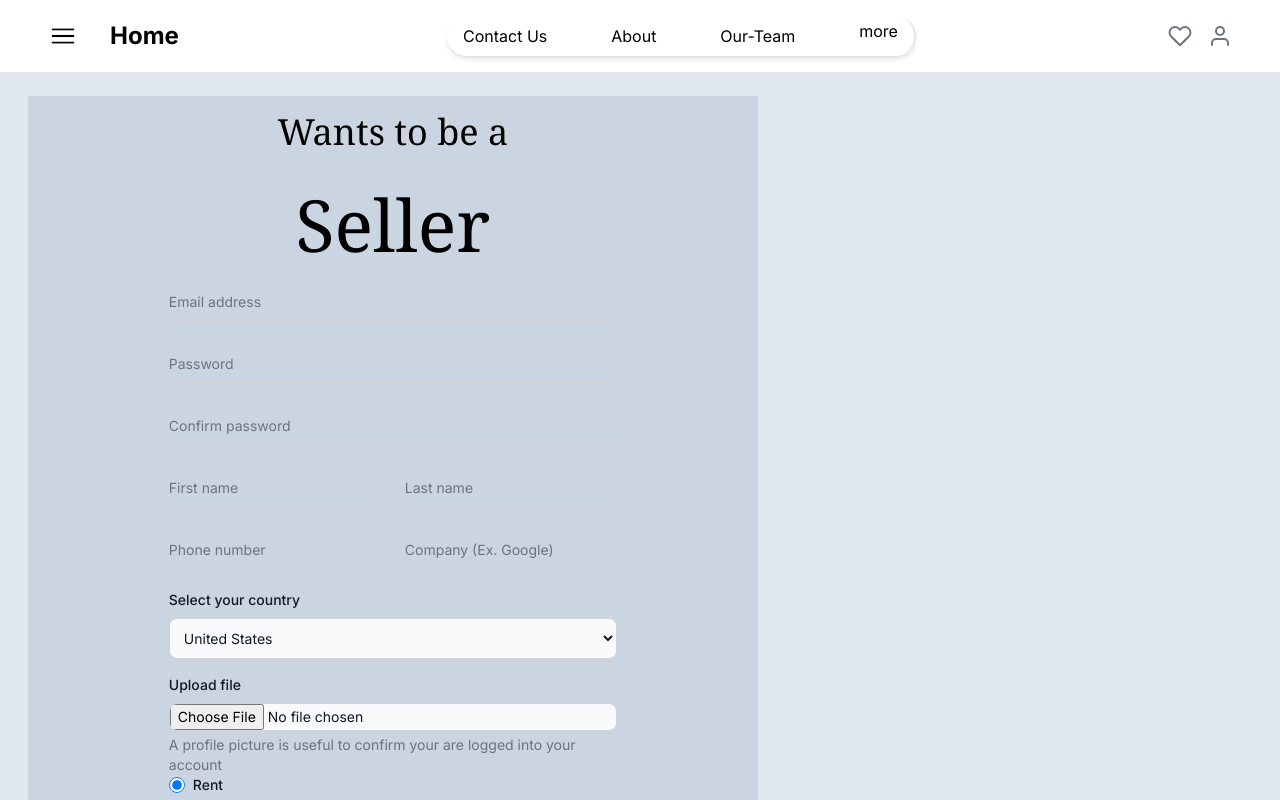
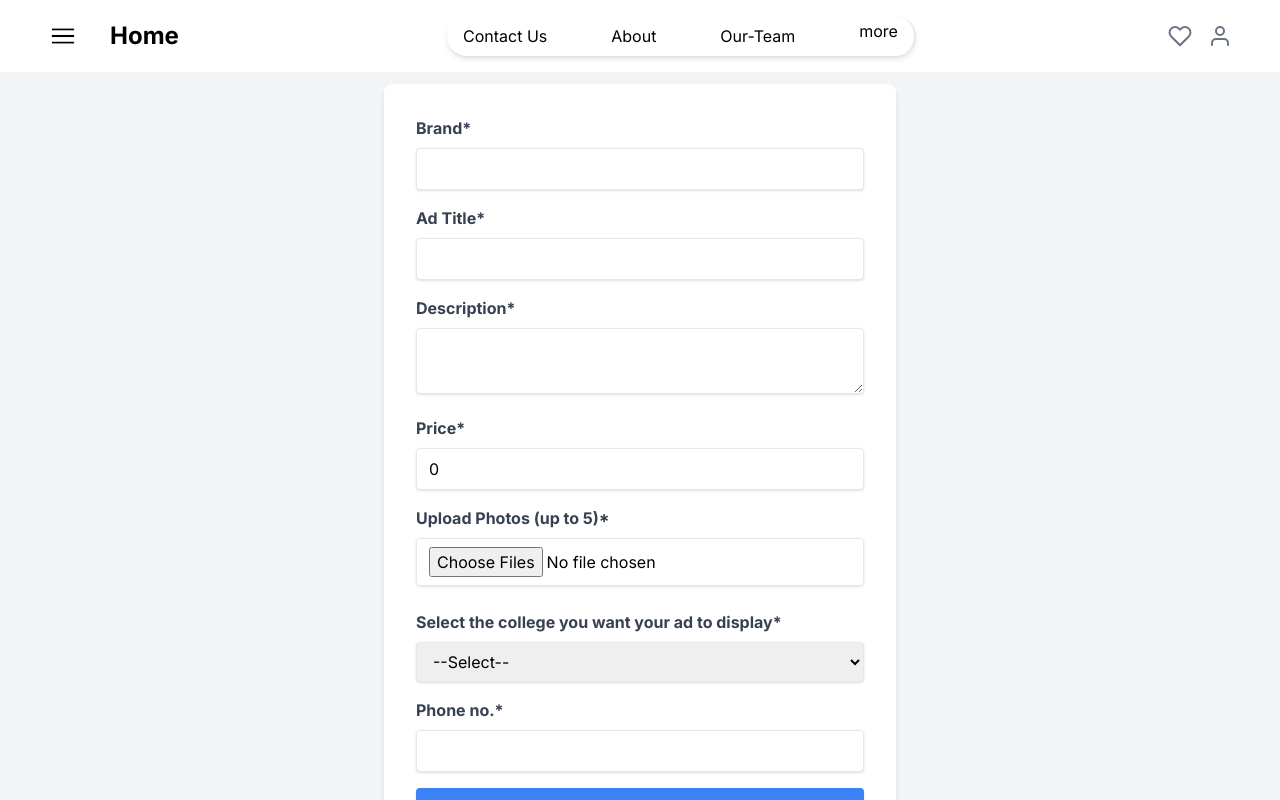
Before and after one commit to AdityaSingh772/RentKaro1.0, a Next.js app: page /sell in a window 1280 px wide. Shown: the top 800 px of the page. Built offline with nearby package versions, Linux system fonts and the light colour scheme.

Commit message:
Seller form updated with better ui and for uploading images

```diff
--- a/src/app/sell/page.tsx
+++ b/src/app/sell/page.tsx
@@ -1,175 +1,182 @@
-import React from 'react'
-import Image from 'next/image'
+"use client"
+import React, { useState } from 'react';
+import axios from 'axios';
 
-const SellPage = () => {
+interface FormState {
+  brand: string;
+  title: string;
+  description: string;
+  price: number;
+  photos: File[];
+  college: string;
+  phone:string;
+}
+
+const PostAdForm: React.FC = () => {
+  const [formState, setFormState] = useState<FormState>({
+    brand: '',
+    title: '',
+    description: '',
+    price: 0,
+    photos: [],
+    college: '',
+    phone:'',
+  });
+
+  const [previewPhotos, setPreviewPhotos] = useState<string[]>([]);
+
+  const handleChange = (e: React.ChangeEvent<HTMLInputElement | HTMLTextAreaElement | HTMLSelectElement>) => {
+    const { name, value } = e.target;
+    setFormState({
+      ...formState,
+      [name]: value
+    });
+  };
+
+  const handlePhotoChange = (e: React.ChangeEvent<HTMLInputElement>) => {
+    const files = e.target.files;
+    if (files) {
+      const fileArray = Array.from(files);
+      setFormState({
+        ...formState,
+        photos: fileArray
+      });
+
+      // photo dikhane ke liye
+      const previewArray = fileArray.map(file => URL.createObjectURL(file));
+      setPreviewPhotos(previewArray);
+    }
+  };
+
+  const handleSubmit = async (e: React.FormEvent) => {
+    e.preventDefault();
+
+    const formData = new FormData();
+    formData.append('brand', formState.brand);
+    formData.append('title', formState.title);
+    formData.append('description', formState.description);
+    formData.append('price', formState.price.toString());
+    formData.append('college', formState.college);
+    formData.append('phone', formState.phone);
+
+    formState.photos.forEach(photo => {
+      formData.append('photos', photo);
+    });
+
+    try {
+      const response = await axios.post('http://localhost:5000/productadmin', formData, {
+        headers: {
+          'Content-Type': 'multipart/form-data'
+        }
+      });
+      console.log('Response:', response.data);
+      // Handle success (e.g., clear the form, show a success message)
+    } catch (error) {
+      console.error('Error uploading form:', error);
+      // Handle error (e.g., show an error message)
+    }
+  };
+
   return (
-    <div className="container flex flex-row justify-center h-fit w-full bg-slate-200 p-6 border-y-slate-800">
-          <div className="container  mx-1 bg-slate-300 h-fit w-3/5 flex flex-col justify-start items-center gap-5">
-                <h1 className="text-4xl font-serif font-normal my-4">Wants to be a</h1>
-                <h1 className="text-7xl font-serif font-normal">Seller</h1>
-                <form className="max-w-md mx-auto">
-      <div className="relative z-0 w-full mb-5 group">
-        <input
-          type="email"
-          name="floating_email"
-          id="floating_email"
-          className="block py-2.5 px-0 w-full text-sm text-gray-900 bg-transparent border-0 border-b-2 border-gray-300 appearance-none dark:text-white dark:border-gray-600 dark:focus:border-blue-500 focus:outline-none focus:ring-0 focus:border-blue-600 peer"
-          placeholder=" "
-          required
-        />
-        <label
-          htmlFor="floating_email"
-          className="peer-focus:font-medium absolute text-sm text-gray-500 dark:text-gray-400 duration-300 transform -translate-y-6 scale-75 top-3 -z-10 origin-[0] peer-focus:start-0 rtl:peer-focus:translate-x-1/4 peer-focus:text-blue-600 peer-focus:dark:text-blue-500 peer-placeholder-shown:scale-100 peer-placeholder-shown:translate-y-0 peer-focus:scale-75 peer-focus:-translate-y-6"
-        >
-          Email address
-        </label>
-      </div>
-      <div className="relative z-0 w-full mb-5 group">
-        <input
-          type="password"
-          name="floating_password"
-          id="floating_password"
-          className="block py-2.5 px-0 w-full text-sm text-gray-900 bg-transparent border-0 border-b-2 border-gray-300 appearance-none dark:text-white dark:border-gray-600 dark:focus:border-blue-500 focus:outline-none focus:ring-0 focus:border-blue-600 peer"
-          placeholder=" "
-          required
-        />
-        <label
-          htmlFor="floating_password"
-          className="peer-focus:font-medium absolute text-sm text-gray-500 dark:text-gray-400 duration-300 transform -translate-y-6 scale-75 top-3 -z-10 origin-[0] peer-focus:start-0 rtl:peer-focus:translate-x-1/4 peer-focus:text-blue-600 peer-focus:dark:text-blue-500 peer-placeholder-shown:scale-100 peer-placeholder-shown:translate-y-0 peer-focus:scale-75 peer-focus:-translate-y-6"
-        >
-          Password
-        </label>
-      </div>
-      <div className="relative z-0 w-full mb-5 group">
-        <input
-          type="password"
-          name="repeat_password"
-          id="floating_repeat_password"
-          className="block py-2.5 px-0 w-full text-sm text-gray-900 bg-transparent border-0 border-b-2 border-gray-300 appearance-none dark:text-white dark:border-gray-600 dark:focus:border-blue-500 focus:outline-none focus:ring-0 focus:border-blue-600 peer"
-          placeholder=" "
-          required
-        />
-        <label
-          htmlFor="floating_repeat_password"
-          className="peer-focus:font-medium absolute text-sm text-gray-500 dark:text-gray-400 duration-300 transform -translate-y-6 scale-75 top-3 -z-10 origin-[0] peer-focus:start-0 rtl:peer-focus:translate-x-1/4 peer-focus:text-blue-600 peer-focus:dark:text-blue-500 peer-placeholder-shown:scale-100 peer-placeholder-shown:translate-y-0 peer-focus:scale-75 peer-focus:-translate-y-6"
-        >
-          Confirm password
-        </label>
-      </div>
-      <div className="grid md:grid-cols-2 md:gap-6">
-        <div className="relative z-0 w-full mb-5 group">
+    <div className="flex justify-center items-center min-h-screen bg-gray-100">
+      <form onSubmit={handleSubmit} className="w-full max-w-lg bg-white p-8 rounded-lg shadow-md">
+        <div className="mb-4">
+          <label className="block text-gray-700 font-bold mb-2">Brand*</label>
           <input
             type="text"
-            name="floating_first_name"
-            id="floating_first_name"
-            className="block py-2.5 px-0 w-full text-sm text-gray-900 bg-transparent border-0 border-b-2 border-gray-300 appearance-none dark:text-white dark:border-gray-600 dark:focus:border-blue-500 focus:outline-none focus:ring-0 focus:border-blue-600 peer"
-            placeholder=" "
+            name="brand"
+            value={formState.brand}
+
+            onChange={handleChange}
             required
+            className="w-full px-3 py-2 border rounded shadow focus:outline-none focus:ring-2 focus:ring-blue-500"
           />
-          <label
-            htmlFor="floating_first_name"
-            className="peer-focus:font-medium absolute text-sm text-gray-500 dark:text-gray-400 duration-300 transform -translate-y-6 scale-75 top-3 -z-10 origin-[0] peer-focus:start-0 rtl:peer-focus:translate-x-1/4 peer-focus:text-blue-600 peer-focus:dark:text-blue-500 peer-placeholder-shown:scale-100 peer-placeholder-shown:translate-y-0 peer-focus:scale-75 peer-focus:-translate-y-6"
-          >
-            First name
-          </label>
         </div>
-        <div className="relative z-0 w-full mb-5 group">
+        <div className="mb-4">
+          <label className="block text-gray-700 font-bold mb-2">Ad Title*</label>
           <input
             type="text"
-            name="floating_last_name"
-            id="floating_last_name"
-            className="block py-2.5 px-0 w-full text-sm text-gray-900 bg-transparent border-0 border-b-2 border-gray-300 appearance-none dark:text-white dark:border-gray-600 dark:focus:border-blue-500 focus:outline-none focus:ring-0 focus:border-blue-600 peer"
-            placeholder=" "
+            name="title"
+            value={formState.title}
+
+            onChange={handleChange}
             required
+            className="w-full px-3 py-2 border rounded shadow focus:outline-none focus:ring-2 focus:ring-blue-500"
           />
-          <label
-            htmlFor="floating_last_name"
-            className="peer-focus:font-medium absolute text-sm text-gray-500 dark:text-gray-400 duration-300 transform -translate-y-6 scale-75 top-3 -z-10 origin-[0] peer-focus:start-0 rtl:peer-focus:translate-x-1/4 peer-focus:text-blue-600 peer-focus:dark:text-blue-500 peer-placeholder-shown:scale-100 peer-placeholder-shown:translate-y-0 peer-focus:scale-75 peer-focus:-translate-y-6"
-          >
-            Last name
-          </label>
+        </div>
+        <div className="mb-4">
+          <label className="block text-gray-700 font-bold mb-2">Description*</label>
+          <textarea
+            name="description"
+            value={formState.description}
+
+            onChange={handleChange}
+            required
+            className="w-full px-3 py-2 border rounded shadow focus:outline-none focus:ring-2 focus:ring-blue-500"
+          />
+        </div>
+        <div className="mb-4">
+          <label className="block text-gray-700 font-bold mb-2">Price*</label>
+          <input
+            type="number"
+            name="price"
+            value={formState.price}
+            onChange={handleChange}
+            required
+            className="w-full px-3 py-2 border rounded shadow focus:outline-none focus:ring-2 focus:ring-blue-500"
+          />
+        </div>
+        <div className="mb-4">
+          <label className="block text-gray-700 font-bold mb-2">Upload Photos (up to 5)*</label>
+          <input
+            type="file"
+            name="photos"
+            accept="image/*"
+            multiple
+            onChange={handlePhotoChange}
+            required
+            className="w-full px-3 py-2 border rounded shadow focus:outline-none focus:ring-2 focus:ring-blue-500"
+          />
+          <div className="mt-2 flex flex-wrap">
+            {previewPhotos.map((photo, index) => (
+              <img key={index} src={photo} alt={`Preview ${index}`} className="w-24 h-24 object-cover m-1 border rounded" />
+            ))}
           </div>
         </div>
-      <div className="grid md:grid-cols-2 md:gap-6">
-        <div className="relative z-0 w-full mb-5 group">
-          <input
-            type="tel"
-            pattern="[0-9]{3}-[0-9]{3}-[0-9]{4}"
-            name="floating_phone"
-            id="floating_phone"
-            className="block py-2.5 px-0 w-full text-sm text-gray-900 bg-transparent border-0 border-b-2 border-gray-300 appearance-none dark:text-white dark:border-gray-600 dark:focus:border-blue-500 focus:outline-none focus:ring-0 focus:border-blue-600 peer"
-            placeholder=" "
+        <div className="mb-4">
+          <label className="block text-gray-700 font-bold mb-2">Select the college you want your ad to display*</label>
+          <select
+            name="college"
+            value={formState.college}
+            onChange={handleChange}
             required
-          />
-          <label
-            htmlFor="floating_phone"
-            className="peer-focus:font-medium absolute text-sm text-gray-500 dark:text-gray-400 duration-300 transform -translate-y-6 scale-75 top-3 -z-10 origin-[0] peer-focus:start-0 rtl:peer-focus:translate-x-1/4 peer-focus:text-blue-600 peer-focus:dark:text-blue-500 peer-placeholder-shown:scale-100 peer-placeholder-shown:translate-y-0 peer-focus:scale-75 peer-focus:-translate-y-6"
+            className="w-full px-3 py-2 border rounded shadow focus:outline-none focus:ring-2 focus:ring-blue-500"
           >
-            Phone number
-          </label>
+            <option value="">--Select--</option>
+            <option value="nitr">NIT Rourkela</option>
+            <option value="mit">MIT</option>
+
+          </select>
         </div>
-        <div className="relative z-0 w-full mb-5 group">
+        <div className="mb-4">
+          <label className="block text-gray-700 font-bold mb-2">Phone no.*</label>
           <input
             type="text"
-            name="floating_company"
-            id="floating_company"
-            className="block py-2.5 px-0 w-full text-sm text-gray-900 bg-transparent border-0 border-b-2 border-gray-300 appearance-none dark:text-white dark:border-gray-600 dark:focus:border-blue-500 focus:outline-none focus:ring-0 focus:border-blue-600 peer"
-            placeholder=" "
+            name="phone"
+            value={formState.phone}
+            onChange={handleChange}
             required
+            className="w-full px-3 py-2 border rounded shadow focus:outline-none focus:ring-2 focus:ring-blue-500"
           />
-          <label
-            htmlFor="floating_company"
-            className="peer-focus:font-medium absolute text-sm text-gray-500 dark:text-gray-400 duration-300 transform -translate-y-6 scale-75 top-3 -z-10 origin-[0] peer-focus:start-0 rtl:peer-focus:translate-x-1/4 peer-focus:text-blue-600 peer-focus:dark:text-blue-500 peer-placeholder-shown:scale-100 peer-placeholder-shown:translate-y-0 peer-focus:scale-75 peer-focus:-translate-y-6"
-          >
-            Company (Ex. Google)
-          </label>
         </div>
+        <div>
+          <button type="submit" className="w-full px-4 py-2 bg-blue-500 text-white font-bold rounded shadow hover:shadow-lg focus:outline-none focus:ring-2 focus:ring-blue-500">
+            Post Now
+          </button>
         </div>
-      <label htmlFor="countries" className="block mb-2 text-sm font-medium text-gray-900 dark:text-gray-500">Select your country</label>
-  <select id="countries" className="bg-gray-50 mb-4 border border-gray-300 text-gray-900 text-sm rounded-lg focus:ring-blue-500 focus:border-blue-500 block w-full p-2.5 dark:bg-gray-700 dark:border-gray-600 dark:placeholder-gray-400 dark:text-white dark:focus:ring-blue-500 dark:focus:border-blue-500">
-
-    <option>United States</option>
-    <option>Canada</option>
-    <option>France</option>
-    <option>Germany</option>
-    </select>
-
-    <label className="block mb-2 text-sm font-medium text-gray-900 dark:text-gray-500" htmlFor="user_avatar">Upload file</label>
-  <input className="block w-full text-sm text-gray-900 border border-gray-300 rounded-lg cursor-pointer bg-gray-50 dark:text-gray-400 focus:outline-none dark:bg-gray-700 dark:border-gray-600 dark:placeholder-gray-400" aria-describedby="user_avatar_help" id="user_avatar" type="file"/>
-  <div className="mt-1 text-sm text-gray-500 dark:text-gray-300" id="user_avatar_help">A profile picture is useful to confirm your are logged into your account</div>
-
-  <legend className="sr-only">Rent or Buy</legend>
-
-<div className="flex items-center mb-4">
-  <input id="country-option-1" type="radio" name="countries" value="USA" className="w-4 h-4 border-gray-300 focus:ring-2 focus:ring-blue-300 dark:focus:ring-blue-600 dark:focus:bg-blue-600 dark:bg-gray-700 dark:border-gray-600" checked/>
-  <label htmlFor="country-option-1" className="block ms-2  text-sm  font-medium text-gray-900 dark:text-gray-500 ">
-    Rent
-  </label>
-</div>
-
-<div className="flex items-center mb-4">
-  <input id="country-option-2" type="radio" name="countries" value="Germany" className="w-4 h-4 border-gray-300 focus:ring-2 focus:ring-blue-300 dark:focus:ring-blue-600 dark:focus:bg-blue-600 dark:bg-gray-700 dark:border-gray-600"/>
-  <label htmlFor="country-option-2" className="block ms-2 text-sm font-medium text-gray-900 dark:text-gray-500">
-    Buy
-  </label>
-</div>
-
-<label htmlFor="message" className="block mb-2 text-sm font-medium text-gray-900 dark:text-gray-500">Your message</label>
-  <textarea id="message"  className="block p-2.5 w-full text-sm text-gray-900 bg-gray-50 rounded-lg border border-gray-300 focus:ring-blue-500 focus:border-blue-500 dark:bg-gray-700 dark:border-gray-600 dark:placeholder-gray-400 dark:text-white dark:focus:ring-blue-500 dark:focus:border-blue-500" placeholder="Leave a comment..."></textarea>
-
-      <button
-        type="submit"
-        className="text-white bg-blue-700 hover:bg-blue-800 focus:ring-4 focus:outline-none focus:ring-blue-300 font-medium rounded-lg text-sm w-full sm:w-auto px-5 py-2.5 text-center dark:bg-blue-600 dark:hover:bg-blue-700 dark:focus:ring-blue-800 my-4"
-      >
-        Submit
-      </button>
       </form>
     </div>
-          <div className="  mx-1 bg-slate-300 h-fit w-2/5 flex justify-center items-center">
+  );
+};
 
-          </div>
-    </div>
-  )
-}
-
-export default SellPage
+export default PostAdForm;
```
Also changed, not shown: package.json (+5 -5 lines), 1 other file (tests, documents, lock files or other folders). Lines whose indentation alone changed are shown as unchanged.
